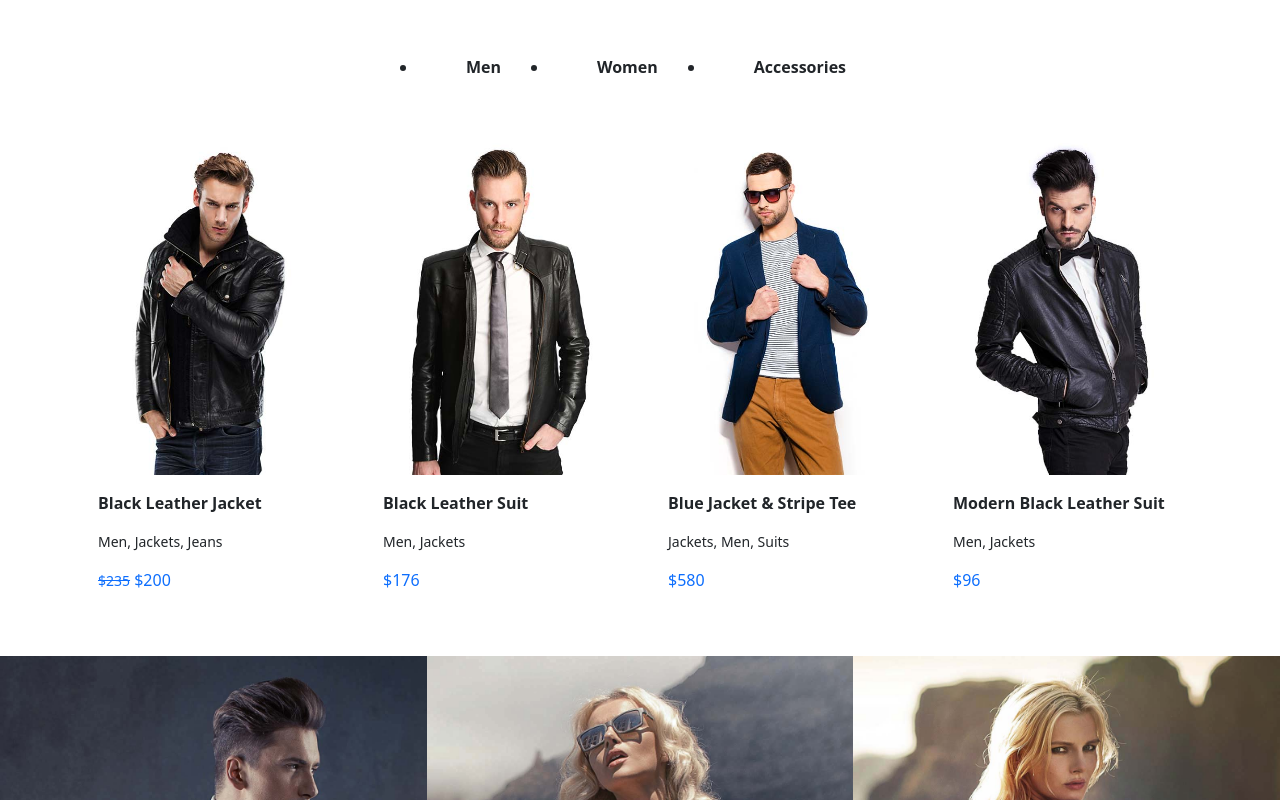
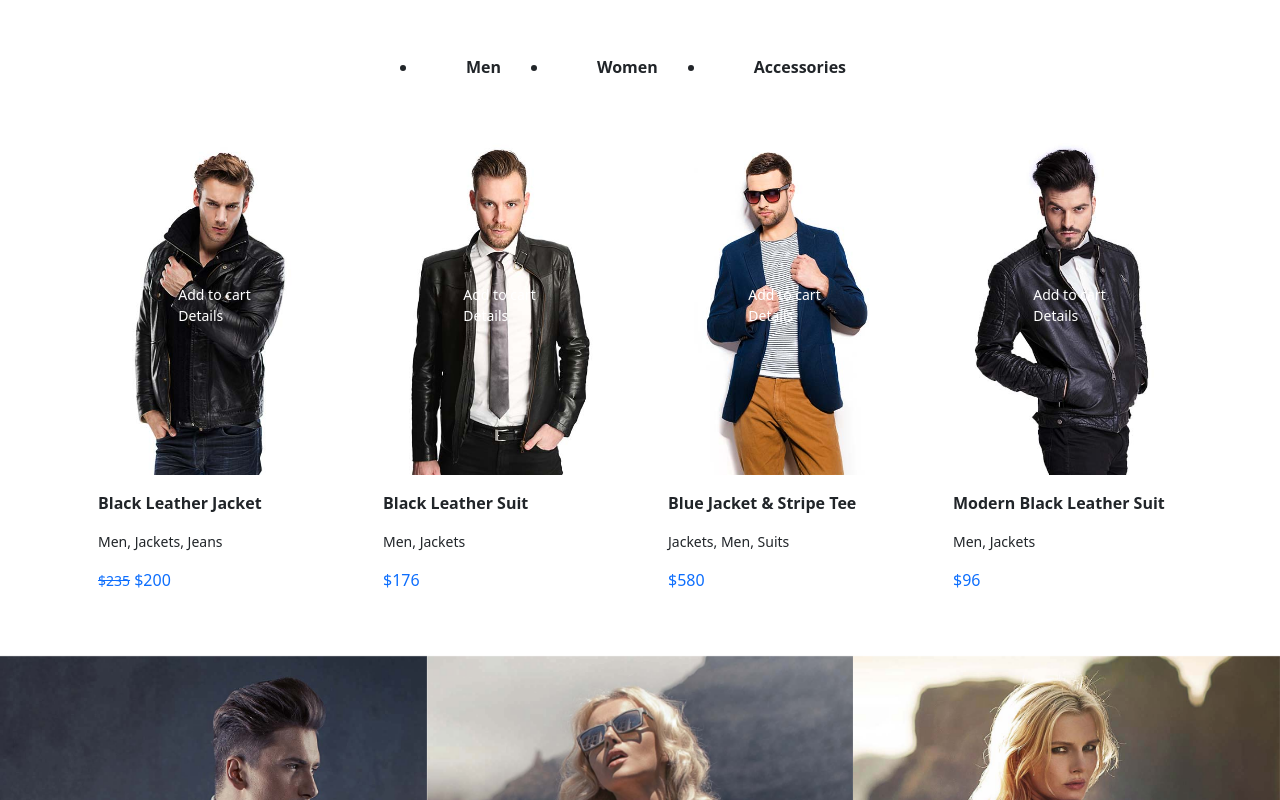
Before and after one commit to anashamimi/proj-html-vuejs, a Vue app: page / in a window 1280 px wide. Shown: the part 820-1620 px from the top of the page. Built offline with nearby package versions, Linux system fonts and the light colour scheme; the HTML template or start-up script is replaced by a standard one.

Commit message:
add hover on cards

```diff
--- a/src/assets/styles/general.scss
+++ b/src/assets/styles/general.scss
@@ -57,3 +57,10 @@ ul{
         background-color: transparent;
     }
 }
+
+.hover-effect {
+    height: 100%;
+    width: 100%;
+    background-image: linear-gradient(to top, rgba(255, 150, 110), rgba(80, 135, 213, 0.95));
+    display: none;
+}
--- a/src/components/Category.vue
+++ b/src/components/Category.vue
@@ -10,8 +10,18 @@
         <div class="row mb-5">
             <div class="col-3" v-for="(card, index) in cards">
                 <div class="card border-0">
-                    <div class="card-image">
+                    <div class="card-image position-relative">
                         <img class=" img-fluid" :src="card.img" :alt="card.title">
+                        <div class="position-absolute top-50 start-50 translate-middle text-white text-center hover-effect">
+                            <div class="d-flex gap-1 align-items-center">
+                                <i class="fa-solid fa-cart-shopping small"></i>
+                                <span class="small">Add to cart</span>
+                            </div>
+                            <div class="d-flex gap-1 align-items-center">
+                                <i class="fa-solid fa-list-ul small"></i>
+                                <span class="small">Details</span>
+                            </div>
+                        </div>
                     </div>
                     <div class="card-body">
                         <p class="fw-bolder">{{ card.title }}</p>
@@ -69,10 +79,26 @@ ul {
     p {
         cursor: pointer;
         transition: color 0.5s;
+
         &:hover {
             color: var(--blue);
         }
     }
 
 }
+
+.card-image {
+    transition: display 0.5s;
+    cursor: pointer;
+}
+
+.card-image:hover {
+
+    .hover-effect {
+        display: flex;
+        flex-flow: column;
+        justify-content: center;
+        align-items: center;
+    }
+}
 </style>
--- a/src/components/MainComponent.vue
+++ b/src/components/MainComponent.vue
@@ -1,10 +1,11 @@
 <template>
     <Carousel />
-    <SectionTitle :title="'Featured Products'" :subTitle="'Must have products from our top sellers'"/>
-    <Category/>
+    <SectionTitle :title="'Featured Products'" :subTitle="'Must have products from our top sellers'" />
+    <Category />
     <div class="d-flex">
         <div class="position-relative w-33" v-for="(element, index) in seasonsCollection">
             <img class="img-fluid" :src="element.img" :alt="element.title">
+            <div class="img-hover w-100 h-100"></div>
             <div class="position-absolute top-50 start-50 translate-middle text-white text-center">
                 <h2 class=" fw-bolder fs-1 m-0">{{ element.title }}</h2>
                 <p class="text-uppercase fs-5 letter-spacing py-4">{{ element.subTitle }}</p>
@@ -13,12 +14,10 @@
         </div>
     </div>
 
-    <SectionTitle :title="'Best Seller'" :subTitle="'Must have products from our top sellers'"/>
+    <SectionTitle :title="'Best Seller'" :subTitle="'Must have products from our top sellers'" />
     <div class="container">
-      <CardsComponent/>
+        <CardsComponent />
     </div>
-
-
 </template>
 
 <script>
@@ -35,7 +34,7 @@ export default {
         CardsComponent
     },
     data() {
-        return{
+        return {
             seasonsCollection: [
                 {
                     img: '../../public/images/winter_collection_bg.jpg',
@@ -59,19 +58,34 @@ export default {
 </script>
 
 <style lang="scss" scoped>
-.w-33{
+.w-33 {
     width: calc(100% / 3);
 
-    div{
+    div.position-absolute {
         width: 100%;
+    }
+
+    img {
+        backface-visibility: hidden;
+
+        &:hover .img-hover {
+            transition: .5s ease;
+            opacity: 0;
+            position: absolute;
+            top: 50%;
+            left: 50%;
+            transform: translate(-50%, -50%);
+            -ms-transform: translate(-50%, -50%);
+            text-align: center;
+        }
     }
 }
 
-h2{
+h2 {
     font-family: 'Montserrat', sans-serif;
 }
 
-.letter-spacing{
+.letter-spacing {
     letter-spacing: 5px;
 }
 </style>
```
